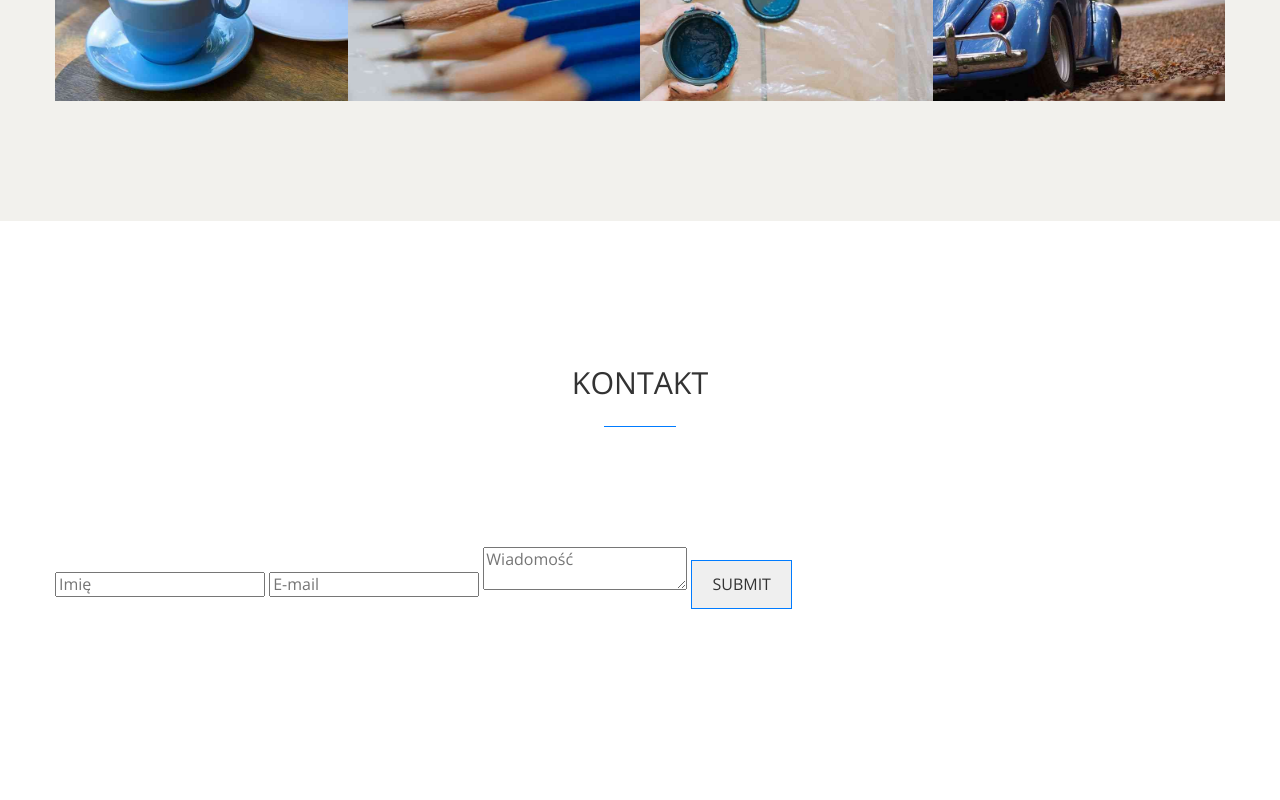
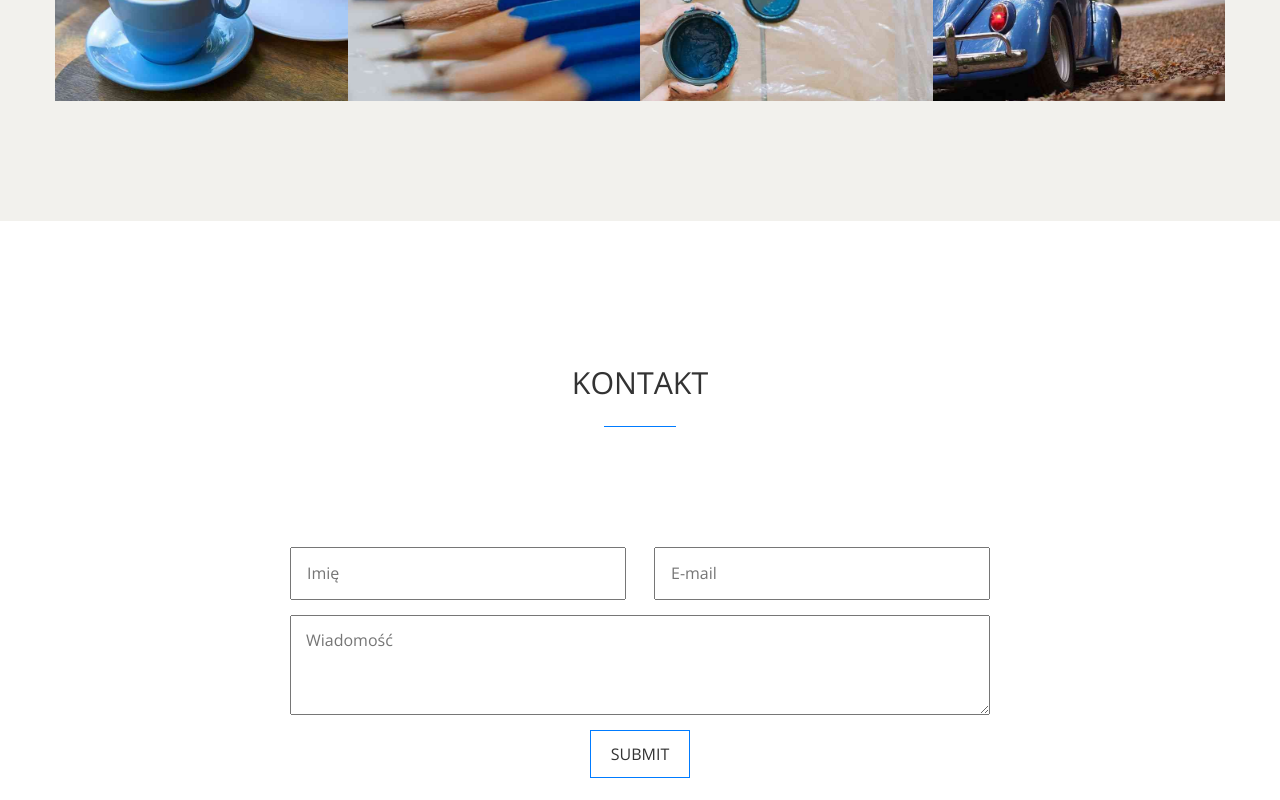
Before and after one commit to deviconix/CSS, a plain HTML site: page 9-projekt-portfolio/index.html in a window 1280 px wide. Shown: the part 2811-3611 px from the top of the page. Before the commit the page ends 3540 px from the top, so only its background shows below. Drawn offline with nearby package versions, Linux system fonts and the light colour scheme.

Commit message:
addede style for form

```diff
--- a/9-projekt-portfolio/css/style.css
+++ b/9-projekt-portfolio/css/style.css
@@ -31,13 +31,16 @@ section {
 }
 
 .btn {
-    text-decoration: none;
-    text-transform : uppercase;
-    color          : #333;
-    border         : 1px solid #007bff;
-    padding        : 14px 20px;
-    transition     : all .3s;
-    display        : inline-block;
+    text-decoration : none;
+    text-transform  : uppercase;
+    color           : #333;
+    border          : 1px solid #007bff;
+    padding         : 14px 20px;
+    transition      : all .3s;
+    display         : inline-block;
+    margin          : auto;
+    background-color: transparent;
+    cursor          : pointer;
 
 }
 
@@ -180,3 +183,28 @@ section {
 .portfolio-wrapper .portfolio-item h3:hover {
     opacity: 1;
 }
+
+/* Contact section styles*/
+
+.contact form {
+    max-width      : 700px;
+    margin         : 40px auto 30px auto;
+    display        : flex;
+    flex-wrap      : wrap;
+    justify-content: space-between;
+}
+
+
+.contact input[type="text"],
+.contact input[type="email"] {
+    flex-basis   : 48%;
+    padding      : 15px;
+    margin-bottom: 15px;
+}
+
+.contact textarea {
+    flex-basis   : 100%;
+    padding      : 15px;
+    margin-bottom: 15px;
+    height       : 100px;
+}
```
